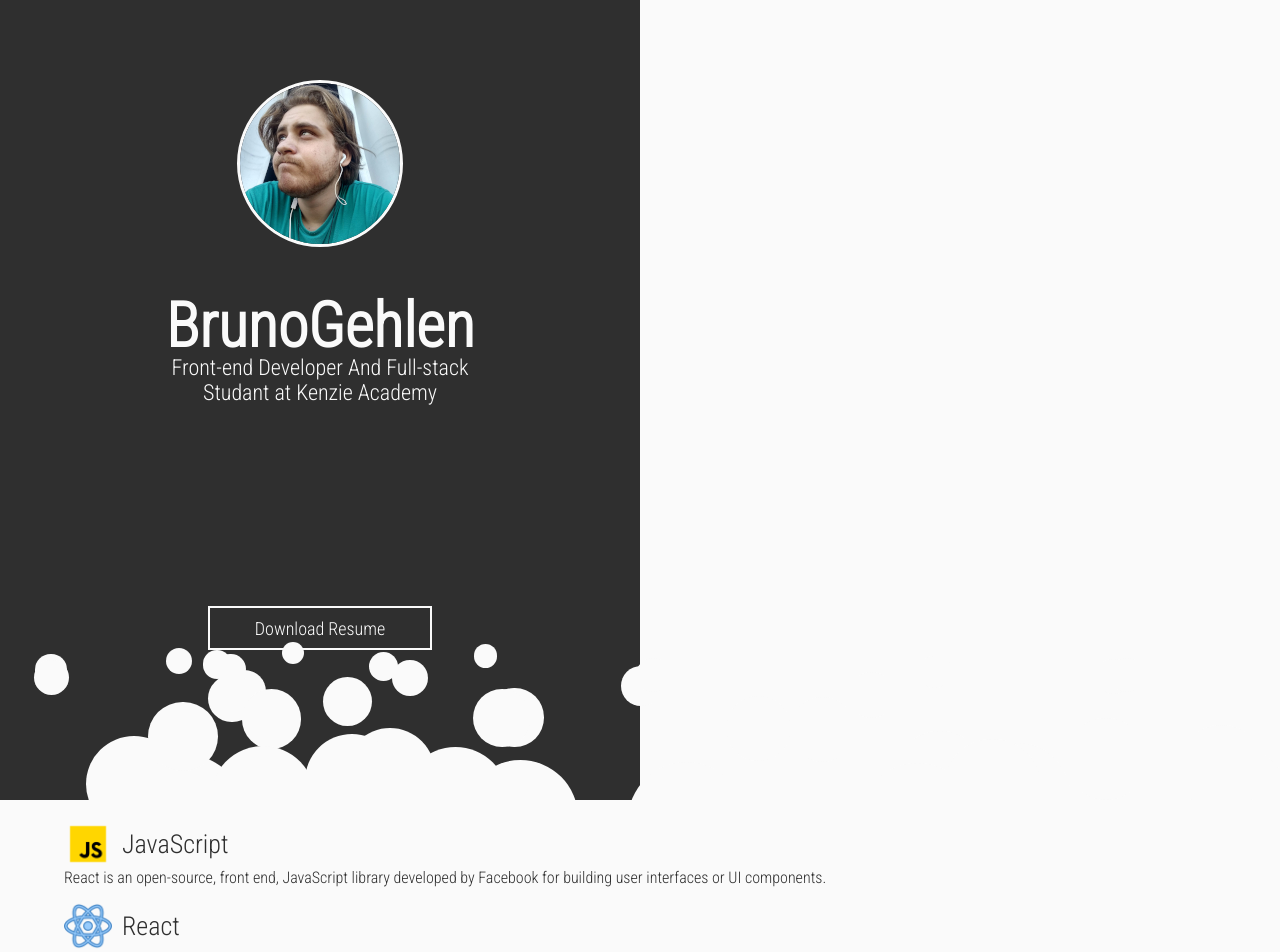
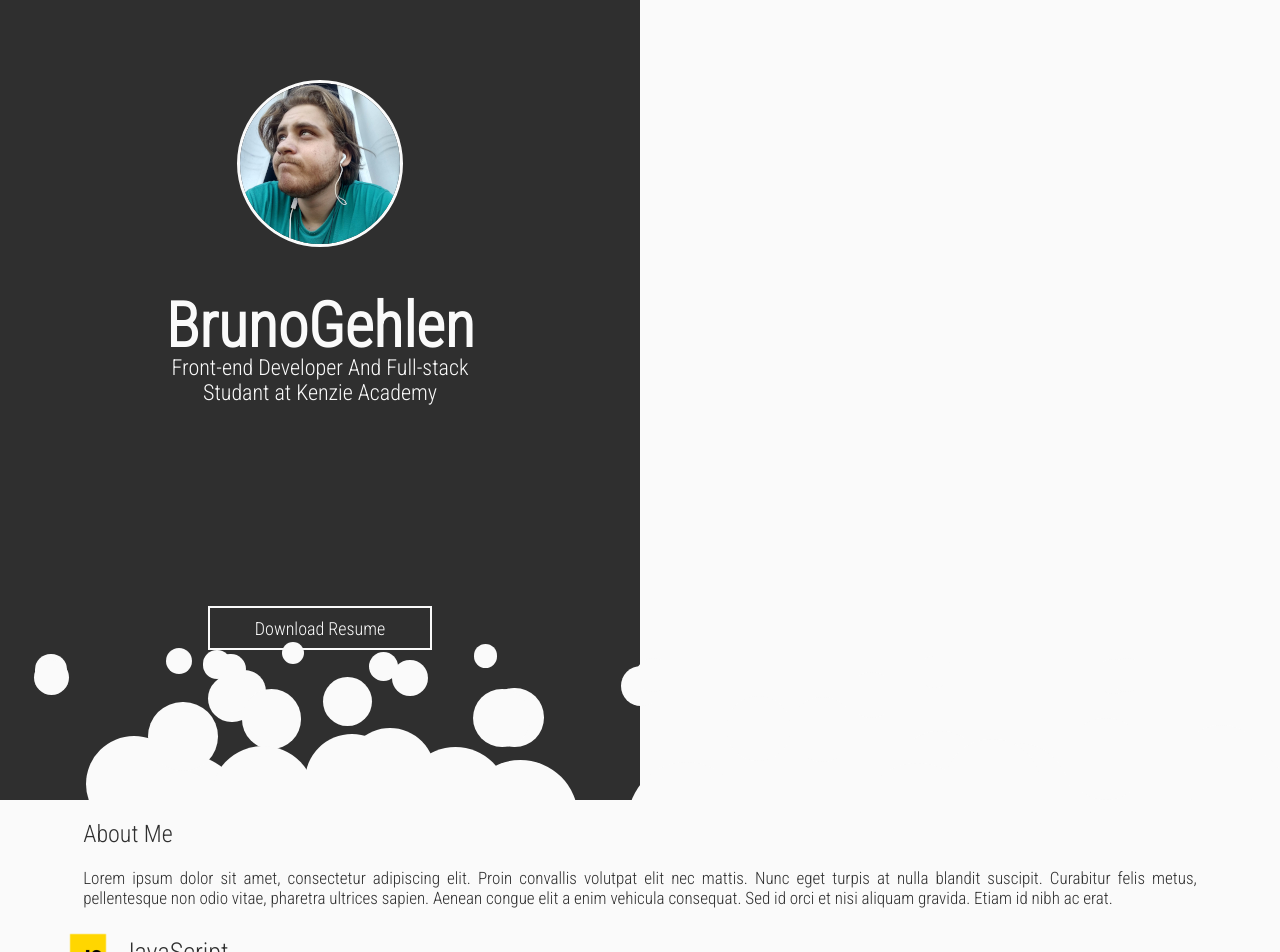
Before and after one commit to BrunoGehlen/Portf-lio, a React (Create React App) app: page / in a window 1280 px wide. Shown: the top 952 px of the page. Built offline with nearby package versions, Linux system fonts and the light colour scheme.

Commit message:
Feat: Add lorem ipsum placeholder description

```diff
--- a/src/App.js
+++ b/src/App.js
@@ -1,3 +1,4 @@
+import AboutMe from "./components/about_me";
 import MyInfo from "./components/my_info"
 import MyProjects from "./components/my_projects";
 import MySkills from "./components/my_skills";
@@ -6,6 +7,7 @@ const App = () => {
   return (
     <>
       <MyInfo/>
+      <AboutMe/>
       <MySkills/>
       <MyProjects/>
     </>
--- /dev/null
+++ b/src/components/about_me/index.jsx
@@ -0,0 +1,17 @@
+import {
+    AboutMeStyles
+} from './style'
+
+
+const AboutMe = () => {
+    return (
+        <>
+            <AboutMeStyles>
+                <h2>About Me</h2>
+                <p>Lorem ipsum dolor sit amet, consectetur adipiscing elit. Proin convallis volutpat elit nec mattis. Nunc eget turpis at nulla blandit suscipit. Curabitur felis metus, pellentesque non odio vitae, pharetra ultrices sapien. Aenean congue elit a enim vehicula consequat. Sed id orci et nisi aliquam gravida. Etiam id nibh ac erat.</p>
+            </AboutMeStyles>
+        </>
+    )
+}
+
+export default AboutMe
--- /dev/null
+++ b/src/components/about_me/style.js
@@ -0,0 +1,15 @@
+import styled from 'styled-components'
+
+export const AboutMeStyles = styled.div`
+    width:87vw;
+    text-align:justify;
+    margin:auto;
+    color: #2f2f2f;
+    > h2 {
+        font-weight:normal;
+
+    }
+    > p {
+        font-size:17px;
+    }
+`;
```
